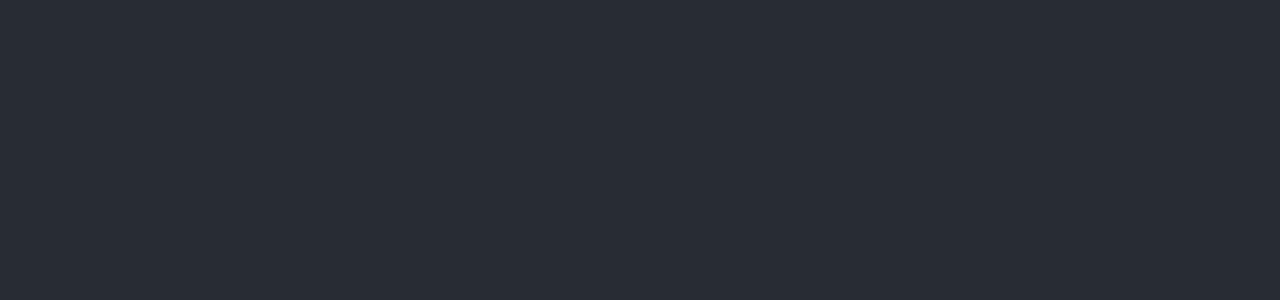
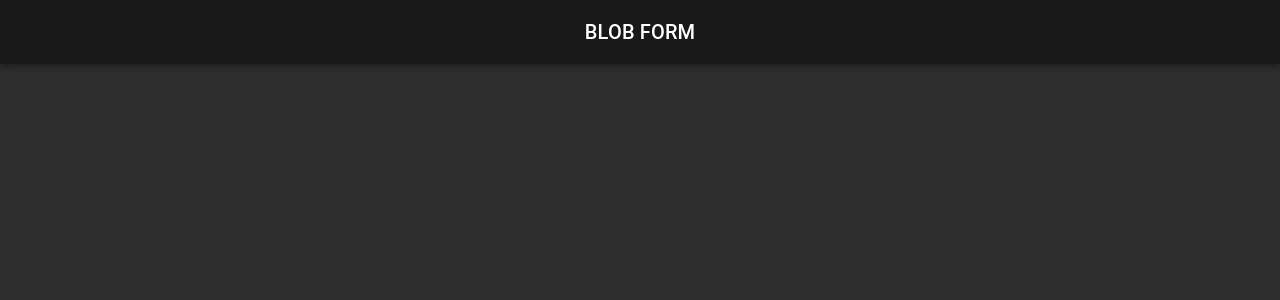
Before and after one commit to SashaBeetle/azureblobform-frontend, a React (Create React App) app: page / in a window 1280 px wide. Shown: the top 300 px of the page. Built offline with nearby package versions, Linux system fonts and the light colour scheme.

Commit message:
Create Header, add background

```diff
--- a/package.json
+++ b/package.json
@@ -3,6 +3,10 @@
   "version": "0.1.0",
   "private": true,
   "dependencies": {
+    "@emotion/react": "^11.11.3",
+    "@emotion/styled": "^11.11.0",
+    "@mui/icons-material": "^5.15.10",
+    "@mui/material": "^5.15.10",
     "@testing-library/jest-dom": "^5.17.0",
     "@testing-library/react": "^13.4.0",
     "@testing-library/user-event": "^13.5.0",
--- a/src/App.css
+++ b/src/App.css
@@ -1,38 +1,7 @@
 .App {
   text-align: center;
+  background-color: rgb(46, 46, 46);
+  position: fixed;
+  width: 100%;
+  height: 100%;
 }
-
-.App-logo {
-  height: 40vmin;
-  pointer-events: none;
-}
-
-@media (prefers-reduced-motion: no-preference) {
-  .App-logo {
-    animation: App-logo-spin infinite 20s linear;
-  }
-}
-
-.App-header {
-  background-color: #282c34;
-  min-height: 100vh;
-  display: flex;
-  flex-direction: column;
-  align-items: center;
-  justify-content: center;
-  font-size: calc(10px + 2vmin);
-  color: white;
-}
-
-.App-link {
-  color: #61dafb;
-}
-
-@keyframes App-logo-spin {
-  from {
-    transform: rotate(0deg);
-  }
-  to {
-    transform: rotate(360deg);
-  }
-}
--- a/src/App.js
+++ b/src/App.js
@@ -1,11 +1,13 @@
 import './App.css';
+import Header from './components/Header';
 
 function App() {
   return (
-    <div className="App">
+    <div className="App" >
       <header className="App-header">
+      <Header />
+      </header>
 
-      </header>
     </div>
   );
 }
--- /dev/null
+++ b/src/components/Header.js
@@ -0,0 +1,20 @@
+import * as React from 'react';
+import AppBar from '@mui/material/AppBar';
+import Box from '@mui/material/Box';
+import Toolbar from '@mui/material/Toolbar';
+import Typography from '@mui/material/Typography';
+
+const Header = () =>{
+    return(
+        <Box sx={{ flexGrow: 1 }}>
+        <AppBar position="static" sx={{backgroundColor: "#191919"}}>
+          <Toolbar >
+            <Typography variant="h6" component="div" sx={{ flexGrow: 1 }}>
+              BLOB FORM
+            </Typography>
+          </Toolbar>
+        </AppBar>
+      </Box>
+    );
+};
+export default Header;
```
Also changed, not shown: 1 other file (tests, documents, lock files or other folders).
